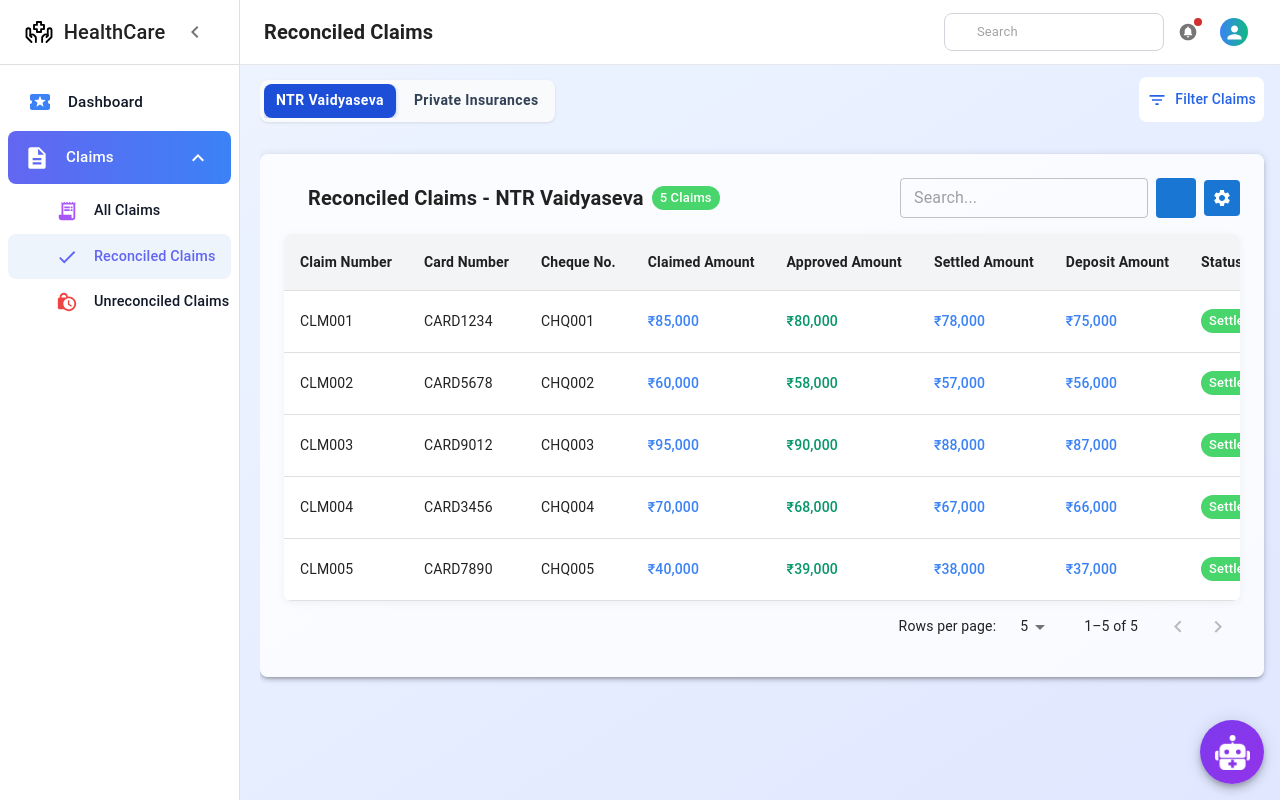
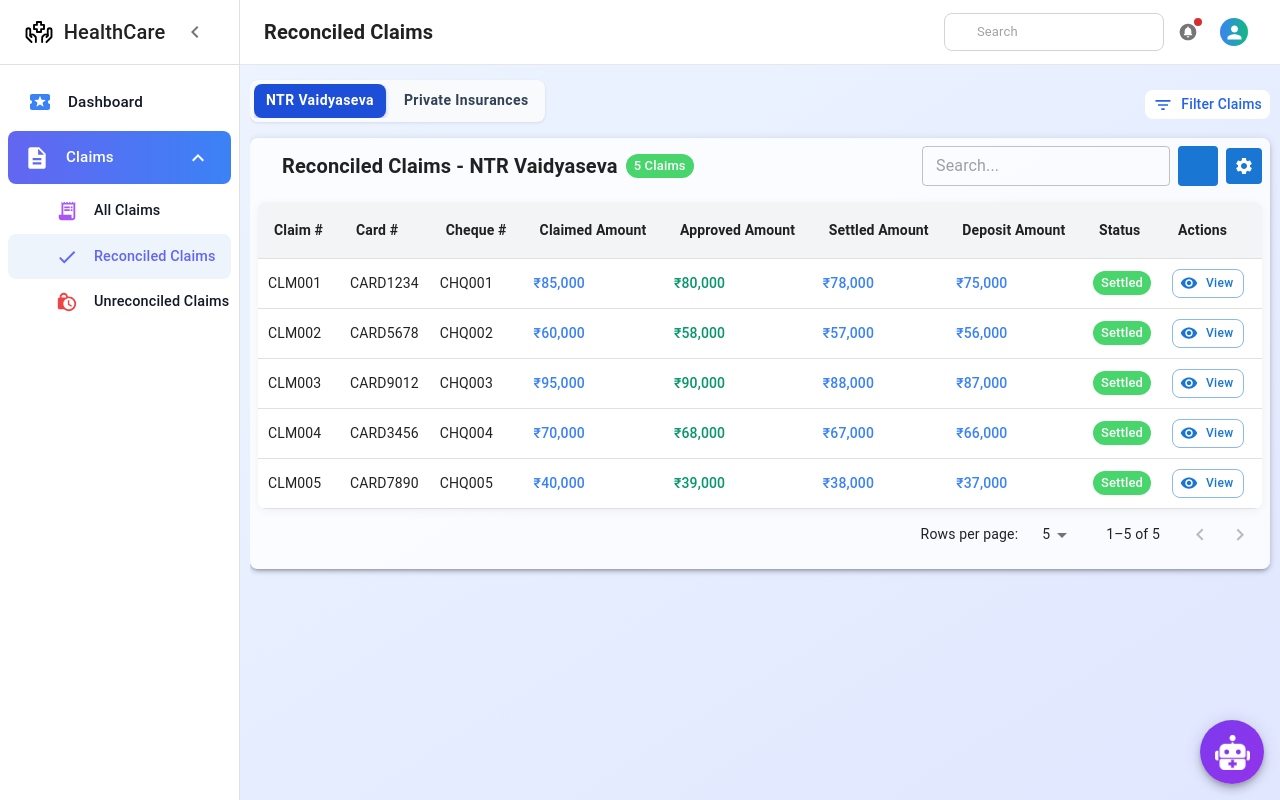
Before and after one commit to lavanyayarlagadda/Clamis_Traking, a React (Vite) app in the folder claims/: page /reconciled in a window 1280 px wide. Built offline with nearby package versions, Linux system fonts and the light colour scheme; some icons are missing.

Commit message:
tabled rows padding, tota page padding table outside card padding and below tabs padding

```diff
--- a/claims/src/App.css
+++ b/claims/src/App.css
@@ -44,3 +44,6 @@ html, body, #root {
   height: 100%;
   overflow: auto;
 }
+.css-1dc80h3-MuiTableCell-root {
+  padding:10px !important
+}
--- a/claims/src/Components/reusable/dynamicTable.tsx
+++ b/claims/src/Components/reusable/dynamicTable.tsx
@@ -188,7 +188,7 @@ const DynamicTable: React.FC<DynamicTableProps> = ({
       <Box
         sx={{
           width: "100%",
-          p: 3,
+          p: 1,
           backgroundColor: "rgba(255, 255, 255, 0.8)",
           borderRadius: 2,
           boxShadow: 3,
@@ -360,12 +360,12 @@ const DynamicTable: React.FC<DynamicTableProps> = ({
                     {columns
                       .filter((col) => selectedColumnKeys.includes(col.key))
                       .map((col) => (
-                        <TableCell key={col.key}>
+                        <TableCell key={col.key} sx={{ padding: "10px" }}>
                           {col.render ? col.render(row) : row[col.key]}
                         </TableCell>
                       ))}
                     {actions.length > 0 && (
-                      <TableCell>
+                      <TableCell sx={{ padding: "10px" }}>
                         {actions.map((action, i) => (
                           <Button
                             key={i}
--- a/claims/src/index.css
+++ b/claims/src/index.css
@@ -90,3 +90,6 @@ html, body, #root {
   0%, 100% { transform: translateY(0); }
   50% { transform: translateY(-4px); }
 }
+.css-1dc80h3-MuiTableCell-roo{
+  padding: 10px !important;
+}
--- a/claims/src/layout/AppLayout.tsx
+++ b/claims/src/layout/AppLayout.tsx
@@ -47,9 +47,9 @@ const AppLayout = () => {
           mt: 9,
           ml: {
             xs: "15px",
-            sm: `20px`,
+            sm: `10px`,
           },
-          pr: 2,
+          pr: '10px',
           transition: "margin-left 0.3s ease",
           overflow: "hidden",
           mb: 2,
--- a/claims/src/pages/Reconciled/ReconciledPage.tsx
+++ b/claims/src/pages/Reconciled/ReconciledPage.tsx
@@ -1,12 +1,12 @@
 import { useState } from "react";
 import { Filter, FilterList, Visibility } from "@mui/icons-material";
 import { reconciledClaimsNTR, reconciledClaimsOther } from "./data";
-import { DynamicTabs } from "../../components/reusable/tabs";
-import { DynamicClaimDialog } from "../../components/reusable/dialog";
+import { DynamicTabs } from "../../Components/reusable/tabs";
+import { DynamicClaimDialog } from "../../Components/reusable/dialog";
 import { Box, Chip } from "@mui/material";
-import DynamicTable from "../../components/reusable/dynamicTable";
+import DynamicTable from "../../Components/reusable/dynamicTable";
 import CheckCircleIcon from "@mui/icons-material/CheckCircle";
-import { FilterDrawer } from "../../components/reusable/filter";
+import { FilterDrawer } from "../../Components/reusable/filter";
 
 export default function ReconciledPage() {
   const [activeTab, setActiveTab] = useState("ntr");
@@ -31,17 +31,17 @@ export default function ReconciledPage() {
   };
 
   const columns = [
-  { key: "claimNumber", label: "Claim Number" },
+    { key: "claimNumber", label: "Claim #" },
     ...(activeTab === "ntr"
       ? [
         {
           key: "cardNumber",
-          label: "Card Number",
+          label: "Card #",
           render: (row: any) => row.cardNumber ?? "N/A",
         },
       ]
       : []),
-  { key: "chequeNumber", label: "Cheque No." },
+    { key: "chequeNumber", label: "Cheque #" },
     {
       key: "claimedAmount",
       label: "Claimed Amount",
@@ -103,7 +103,8 @@ const columns = [
       label: "Claim Age",
     },
     { key: "insuranceCompany", label: "Insurance Company" },
-  { key: "chequeReceivedDate", label: "Cheque Received Date",render: (row: any) => {
+    {
+      key: "chequeReceivedDate", label: "Cheque Received Date", render: (row: any) => {
         const formatDate = (dateString: string) => {
           const date = new Date(dateString);
           const day = String(date.getDate()).padStart(2, '0');
@@ -111,8 +112,11 @@ const columns = [
           const year = date.getFullYear();
           return `${day}-${month}-${year}`;
         };
-    return( formatDate(row.chequeReceivedDate));}, },
-  { key: "claimedDate", label: "Claimed Date", render: (row: any) => {
+        return (formatDate(row.chequeReceivedDate));
+      },
+    },
+    {
+      key: "claimedDate", label: "Claimed Date", render: (row: any) => {
         const formatDate = (dateString: string) => {
           const date = new Date(dateString);
           const day = String(date.getDate()).padStart(2, '0');
@@ -120,8 +124,9 @@ const columns = [
           const year = date.getFullYear();
           return `${day}-${month}-${year}`;
         };
-    return( formatDate(row.claimedDate));
-   }, },
+        return (formatDate(row.claimedDate));
+      },
+    },
     {
       key: "depositDate",
       label: "Deposit Date",
@@ -133,7 +138,7 @@ const columns = [
           const year = date.getFullYear();
           return `${day}-${month}-${year}`;
         };
-    return( formatDate(row.depositDate) ?? "N/A");
+        return (formatDate(row.depositDate) ?? "N/A");
       },
     },
   ];
@@ -205,7 +210,7 @@ const dummyDialogData = {
           justifyContent: "space-between",
           alignItems: { xs: "stretch", sm: "center" },
           flexWrap: "wrap",
-    mb: 2,
+          // mb: 1,
         }}
       >
         <Box sx={{ mt: 1 }}>
@@ -227,10 +232,10 @@ const dummyDialogData = {
             justifyContent: "flex-end",
             alignItems: "center",
             gap: 1,
-      mt:'-10px',
+            // mt: '-10px',
             cursor: "pointer",
             px: 1,
-        py: 1.5,
+            py: 0.5,
             borderRadius: 2,
             backgroundColor: "white",
             color: "#2563EB",
@@ -260,8 +265,7 @@ const dummyDialogData = {
       <DynamicTable
         loading={false}
         key={activeTab}
-        title={`Reconciled Claims - ${
-          activeTab === "ntr" ? "NTR Vaidyaseva" : "Private Insurances"
+        title={`Reconciled Claims - ${activeTab === "ntr" ? "NTR Vaidyaseva" : "Private Insurances"
           }`}
         countLabel={`${currentClaims.length} Claims`}
         columns={columns}
--- a/claims/src/pages/Unreconciled/UnreconciledPAge.tsx
+++ b/claims/src/pages/Unreconciled/UnreconciledPAge.tsx
@@ -1,7 +1,7 @@
 import { useState } from "react";
 import { FilterList, Visibility } from "@mui/icons-material";
 import { unreconciledClaimsData, unreconciledClaimsOther } from "./data";
-import { DynamicTabs } from "../../components/reusable/tabs";
+import { DynamicTabs } from "../../Components/reusable/tabs";
 import {
   Chip,
   Typography,
@@ -13,10 +13,10 @@ import {
   Button,
 } from "@mui/material";
 import ReportProblemOutlinedIcon from "@mui/icons-material/ReportProblemOutlined";
-import DynamicTable from "../../components/reusable/dynamicTable";
-import { DynamicClaimDialog } from "../../components/reusable/dialog";
+import DynamicTable from "../../Components/reusable/dynamicTable";
+import { DynamicClaimDialog } from "../../Components/reusable/dialog";
 import PlayArrowOutlinedIcon from "@mui/icons-material/PlayArrowOutlined";
-import { FilterDrawer } from "../../components/reusable/filter";
+import { FilterDrawer } from "../../Components/reusable/filter";
 import ManualReconciliationDialog from "./Manual_reconciled_Dialog";
 
 export interface ClaimRow {
@@ -80,17 +80,17 @@ const statusColorMap: Record<string, string> = {
 
 
   const columns = [
-    { key: "claimNumber", label: "Claim Number" },
+    { key: "claimNumber", label: "Claim #" },
     ...(activeTab === "ntr"
       ? [
         {
           key: "cardNumber",
-          label: "Card Number",
+          label: "Card #",
           render: (row: any) => row.cardNumber ?? "N/A",
         },
       ]
       : []),
-    { key: "chequeNumber", label: "Cheque No." },
+    { key: "chequeNumber", label: "Cheque #" },
     {
       key: "claimedAmount",
       label: "Claimed Amount",
@@ -283,7 +283,7 @@ const getTimeline = (dialogData: any): TimelineStep[] => {
     justifyContent: "space-between",
     alignItems: { xs: "stretch", sm: "center" },
     flexWrap: "wrap",
-    mb: 2,
+    // mb: 2,
   }}
 >
         <Box sx={{ mt: 1 }}>
@@ -305,10 +305,10 @@ const getTimeline = (dialogData: any): TimelineStep[] => {
       justifyContent: "flex-end",
       alignItems: "center",
       gap: 1,
-      mt:'-10px',
+      // mt:'-10px',
       cursor: "pointer",
             px: 1,
-        py: 1.5,
+        py: 0.5,
       borderRadius: 2,
       backgroundColor: "white",
       color: "#2563EB",
--- a/claims/src/pages/claims/Claims.tsx
+++ b/claims/src/pages/claims/Claims.tsx
@@ -1,7 +1,7 @@
 import { useState } from "react";
 import { FilterList } from "@mui/icons-material";
 import { unreconciledClaimsData, unreconciledClaimsOther ,claimsData} from "./data";
-import { DynamicTabs } from "../../components/reusable/tabs";
+import { DynamicTabs } from "../../Components/reusable/tabs";
 import {
   Chip,
   Typography,
@@ -14,10 +14,10 @@ import {
 } from "@mui/material";
 import ReportProblemOutlinedIcon from "@mui/icons-material/ReportProblemOutlined";
 import DescriptionIcon from '@mui/icons-material/Description';
-import DynamicTable from "../../components/reusable/dynamicTable";
-import { DynamicClaimDialog } from "../../components/reusable/dialog";
+import DynamicTable from "../../Components/reusable/dynamicTable";
+import { DynamicClaimDialog } from "../../Components/reusable/dialog";
 import PlayArrowOutlinedIcon from "@mui/icons-material/PlayArrowOutlined";
-import { FilterDrawer } from "../../components/reusable/filter";
+import { FilterDrawer } from "../../Components/reusable/filter";
 import ManualReconciliationDialog from "./Manual_reconciled_Dialog";
 
 export interface ClaimRow {
@@ -83,14 +83,14 @@ export default function Claims() {
 const columns = [
    {
     key: "claimNumber",
-    label: "Claim Number",
+    label: "Claim #",
     render: (row: any) => (
       <span style={{ fontWeight: 600, color: "#1E40AF" }}>{row.claimNumber}</span>
     ),
   },
   {
     key: "cardNumberUhid",
-    label: "Card No (UHID)",
+    label: "Card # (UHID)",
     render: (row: any) => (
       <Chip
         label={row.cardNumberUhid ?? "N/A"}
@@ -103,7 +103,7 @@ const columns = [
 
   {
     key: "chequeNumber",
-    label: "Cheque No.",
+    label: "Cheque #",
     render: (row: any) => (
       <span style={{ fontFamily: "monospace", color: "#334155" }}>{row.chequeNumber}</span>
     ),
@@ -344,6 +344,7 @@ const columns = [
           alignItems: "center",
           flexWrap: "wrap",
           mb: 2,
+          mt:1
         }}
       >
         {/* <Box sx={{ mt: 1 }}>
```
Lines whose indentation alone changed are shown as unchanged.
